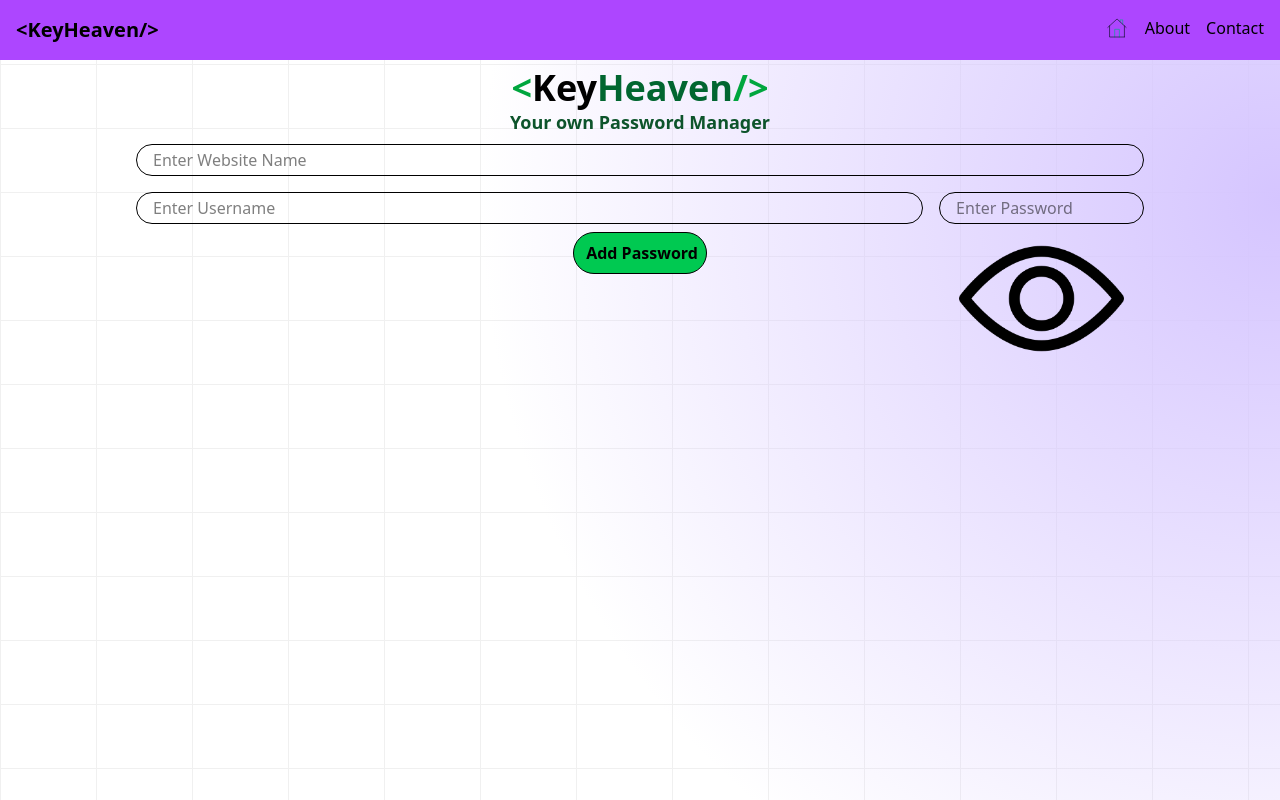
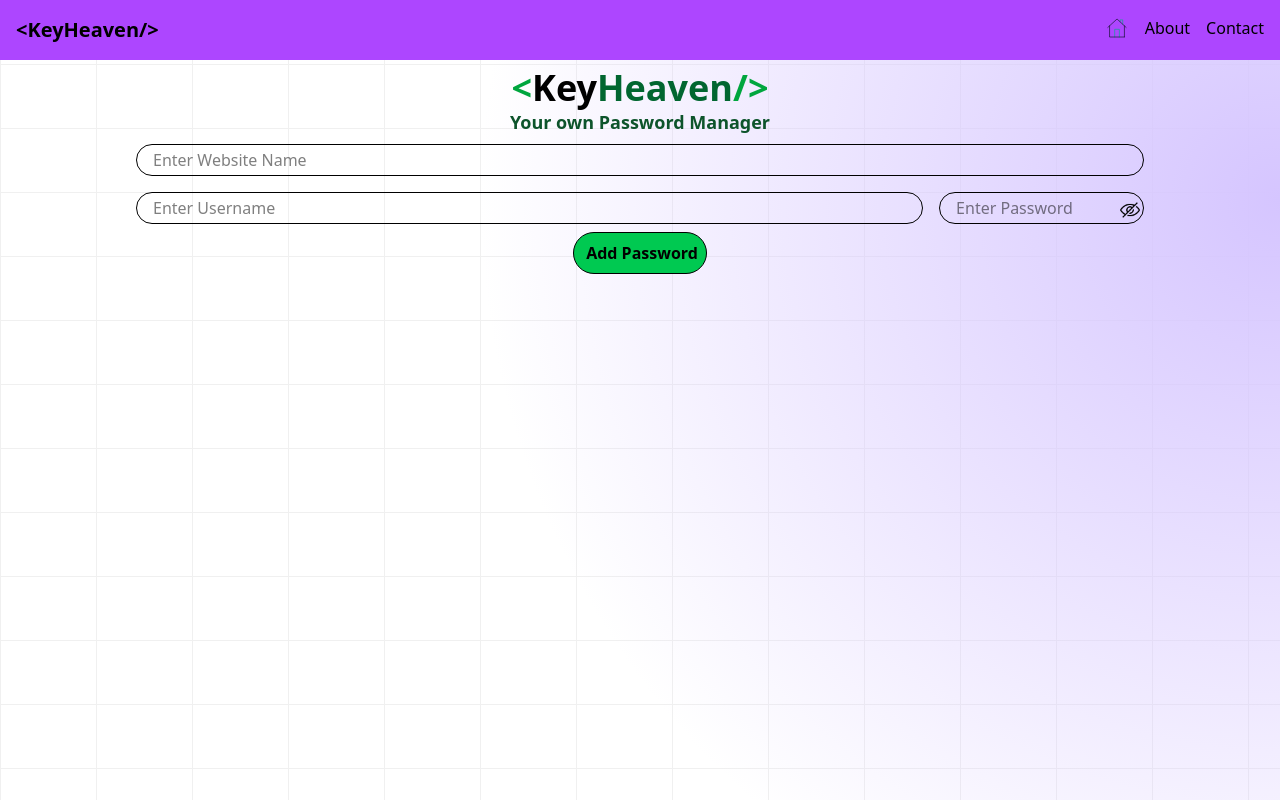
Before and after one commit to shahidansari310/Password-manager, a React (Vite) app in the folder KeyHeaven/: page / in a window 1280 px wide. Built offline with nearby package versions, Linux system fonts and the light colour scheme; some icons are missing.

Commit message:
created eye option for passowrd

```diff
--- a/KeyHeaven/src/components/Manager.jsx
+++ b/KeyHeaven/src/components/Manager.jsx
@@ -3,15 +3,18 @@ import { useRef } from 'react';
 
 const Manager = () => {
     const ref=useRef();
+    const refa=useRef();
 
     const showpassword = () => {
         // console.log(ref.current.src)
-        // ref.current.src = "/hide.png";
-        if(ref.current.src.includes("/hide.png")){
-            ref.current.src="/view.png";
+        // ref.current.src = "/view.png";
+        if(ref.current.src.includes("/view.png")){
+            ref.current.src="/hide.png";
+            refa.current.type="text";
         }
         else{
-            ref.current.src="/hide.png";
+            ref.current.src="/view.png";
+            refa.current.type="password";
         }
     }
     return (
@@ -26,13 +29,13 @@ const Manager = () => {
                 </div>
                 <h1 className='font-bold text-lg text-green-900'>Your own Password Manager</h1>
                 <div className='flex flex-col p-2 gap-4'>
-                    <input placeholder="Enter Website Name" type="text" className='border border-black  rounded-full w-full p-4 py-[3px]' />
+                    <input placeholder="Enter Website Name" type="url" className='border border-black  rounded-full w-full p-4 py-[3px]' />
                     <div className='flex gap-4'>
                         <input placeholder="Enter Username" type="text" className='border p-4 border-black w-full rounded-2xl py-[3px]' />
                         <div className="relative">
-                            <input placeholder="Enter Password" type="text" className='border border-black w-full rounded-2xl  p-4 py-[3px]'/>
-                            <span className="absolute right-0 top-1 cursor-pointer p-5" onClick={showpassword}>
-                                <img ref={ref} src="/view.png" alt="none" /></span>
+                            <input ref={refa} placeholder="Enter Password" type="password" className='border border-black w-full rounded-2xl  p-4 py-[3px]'/>
+                            <span className="absolute right-1 top-2 cursor-pointer " onClick={showpassword}>
+                                <img ref={ref} src="/hide.png" alt="none" className='h-[20px]' /></span>
                         </div>
                     </div>
                 </div>
```
